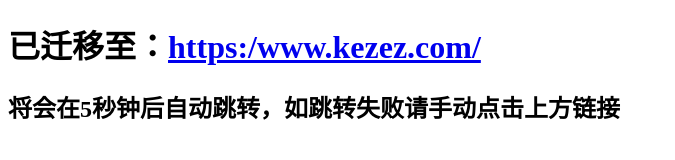
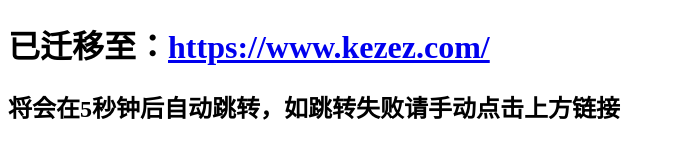
Before and after one commit to kaygb/rediect-winds, a plain HTML site: page index.html in a window 1280 px wide. Shown: the whole page, without its empty margins (0-675 px from the left). Drawn offline with Linux system fonts and the light colour scheme.

Commit message:
Update index.html

```diff
--- a/index.html
+++ b/index.html
@@ -4,11 +4,11 @@
     <meta charset="UTF-8">
     <meta http-equiv="X-UA-Compatible" content="IE=edge">
     <meta name="viewport" content="width=device-width, initial-scale=1.0">
-    <meta http-equiv="refresh" content="5; url=https:/www.kezez.com/" />
+    <meta http-equiv="refresh" content="5; url=https://www.kezez.com/" />
     <title>REDIECT</title>
 </head>
 <body>
-    <h1 class="">已迁移至：<a href="https:/www.kezez.com/">https:/www.kezez.com/</a></h1>
+    <h1 class="">已迁移至：<a href="https:/www.kezez.com/">https://www.kezez.com/</a></h1>
     <h2>将会在5秒钟后自动跳转，如跳转失败请手动点击上方链接</h2>
 
 </body>
```
